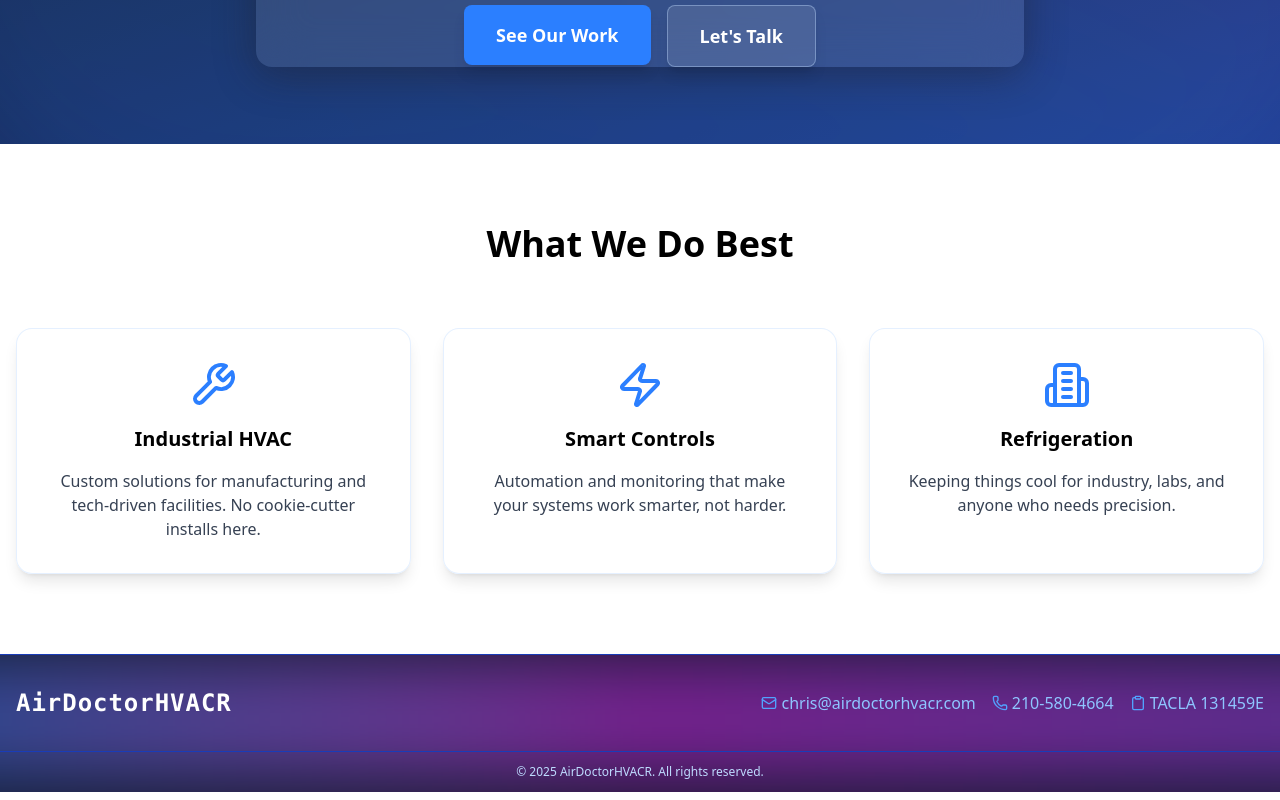
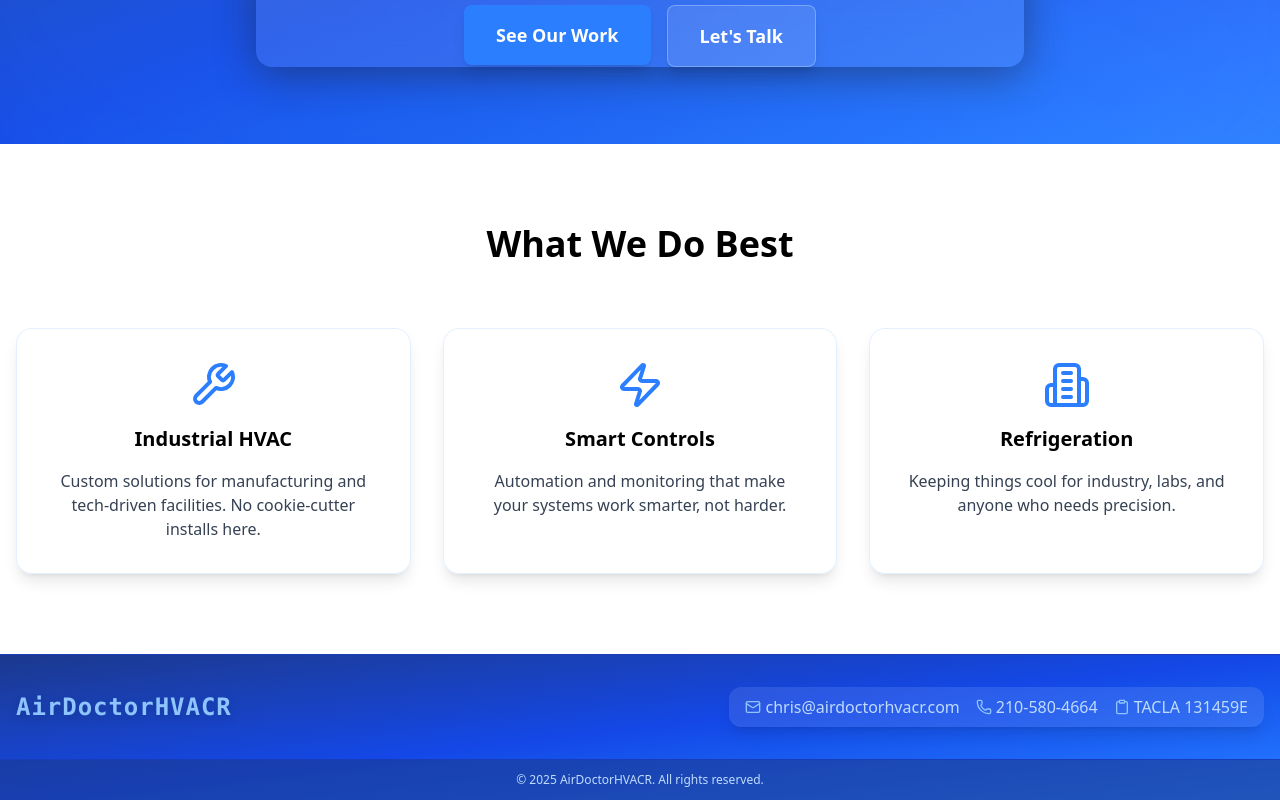
Before and after one commit to Majestyk1/airdoctor-refactor, a React (Vite) app: page / in a window 1280 px wide. Shown: the part 336-1136 px from the top of the page. Built offline with nearby package versions, Linux system fonts and the light colour scheme.

Commit message:
complete home and about page layout

```diff
--- a/package.json
+++ b/package.json
@@ -10,6 +10,7 @@
     "preview": "vite preview"
   },
   "dependencies": {
+    "focus-trap-react": "^11.0.4",
     "framer-motion": "^12.17.3",
     "gleamy": "^2.0.16",
     "hover.css": "^2.3.2",
--- a/src/components/Navbar.jsx
+++ b/src/components/Navbar.jsx
@@ -3,6 +3,7 @@
 import { Menu, X, Phone } from 'lucide-react'
 import { motion, AnimatePresence } from 'framer-motion'
 import 'hover.css/css/hover-min.css'
+import DrawerPortal from './common/DrawerPortal'
 
 const links = [
   { to: '/', label: 'Home' },
@@ -69,7 +70,7 @@
               ? 'navbar__logo_scrolled text-sky-400 drop-shadow-lg'
               : 'navbar__logo_transparent text-white drop-shadow'
           }`}>
-            AirDoctorHVAC
+            AirDoctorHVACR
           </Link>
         </motion.div>
         {/* Desktop Nav */}
@@ -124,17 +125,7 @@
         </div>
       </div>
       {/* Mobile Drawer Overlay & Drawer (Animated Together) */}
-      <AnimatePresence>
-        {isOpen && (
-          <>
-            <motion.div
-              key="overlay"
-              initial={{ opacity: 0 }}
-              animate={{ opacity: 1 }}
-              exit={{ opacity: 0 }}
-              transition={{ duration: 0.25 }}
-              className="navbar__overlay fixed inset-0 bg-black/60 backdrop-blur-lg z-40 pointer-events-auto"
-            />
+      <DrawerPortal isOpen={isOpen} onClose={onClose}>
         <motion.aside
           key="drawer"
           ref={drawerRef}
@@ -142,7 +133,7 @@
           animate={{ x: 0 }}
           exit={{ x: '100%' }}
           transition={{ type: 'spring', stiffness: 300, damping: 30 }}
-              className={`navbar__drawer fixed inset-y-0 right-0 w-3/4 max-w-xs bg-gradient-to-br from-blue-900 via-blue-800 to-blue-700/90 p-6 z-50 shadow-2xl backdrop-blur-2xl border-l-2 border-blue-400/30 ${isOpen ? 'navbar__drawer_open translate-x-0' : 'navbar__drawer_closed translate-x-full'}`}
+          className={`navbar__drawer fixed inset-y-0 right-0 w-3/4 max-w-xs bg-transparent p-6 z-50 shadow-2xl backdrop-blur-2xl ${isOpen ? 'navbar__drawer_open translate-x-0' : 'navbar__drawer_closed translate-x-full'}`}
           aria-label="Mobile navigation"
         >
           <nav className="navbar__mobile-nav flex flex-col gap-4">
@@ -163,9 +154,7 @@
             </motion.div>
           </div>
         </motion.aside>
-          </>
-        )}
-      </AnimatePresence>
+      </DrawerPortal>
     </motion.header>
   )
 }
--- /dev/null
+++ b/src/components/common/DrawerPortal.jsx
@@ -0,0 +1,48 @@
+import { useEffect, useRef } from 'react'
+import { createPortal } from 'react-dom'
+import FocusTrap from 'focus-trap-react'
+
+function DrawerPortal({ isOpen, onClose, children }) {
+  // Create or get the portal root
+  const portalRoot = useRef(document.getElementById('drawer-root') || (() => {
+    const el = document.createElement('div')
+    el.id = 'drawer-root'
+    document.body.appendChild(el)
+    return el
+  })())
+
+  // Prevent background scroll
+  useEffect(() => {
+    if (isOpen) document.body.style.overflow = 'hidden'
+    else document.body.style.overflow = ''
+    return () => { document.body.style.overflow = '' }
+  }, [isOpen])
+
+  // Escape key closes drawer
+  useEffect(() => {
+    if (!isOpen) return
+    const onKeyDown = (e) => { if (e.key === 'Escape') onClose() }
+    window.addEventListener('keydown', onKeyDown)
+    return () => window.removeEventListener('keydown', onKeyDown)
+  }, [isOpen, onClose])
+
+  if (!isOpen) return null
+
+  return createPortal(
+    <FocusTrap active={isOpen} focusTrapOptions={{ clickOutsideDeactivates: true, escapeDeactivates: false }}>
+      <div className="drawer-portal fixed inset-0 z-50 flex">
+        {/* Overlay */}
+        <div
+          className="drawer-portal__overlay fixed inset-0 bg-black/60 backdrop-blur-md transition-opacity duration-300"
+          aria-hidden="true"
+          onClick={onClose}
+        />
+        {/* Drawer (children should be the aside/nav) */}
+        {children}
+      </div>
+    </FocusTrap>,
+    portalRoot.current
+  )
+}
+
+export default DrawerPortal
--- a/src/components/common/HeroSection.jsx
+++ b/src/components/common/HeroSection.jsx
@@ -5,7 +5,7 @@
   title,
   subtitle,
   accent,
-  background = 'bg-gradient-to-br from-gray-900 to-blue-900',
+  background = 'bg-gradient-to-br from-blue-900 via-blue-700 to-blue-500',
   children,
   className = '',
 }) {
--- a/src/pages/Footer.jsx
+++ b/src/pages/Footer.jsx
@@ -1,47 +1,37 @@
 import { Mail, Phone, Clipboard } from 'lucide-react'
 import { Link } from 'react-router-dom'
-import { motion } from 'framer-motion'
 
 function Footer() {
   const currentYear = new Date().getFullYear()
 
   return (
-    <footer className="footer relative bg-gray-900 text-white border-t border-blue-800 overflow-hidden">
-      {/* Retro animated glow bar */}
-      <motion.div
-        className="footer__glow pointer-events-none absolute left-1/2 top-0 -translate-x-1/2 z-0 w-[120vw] h-24 md:h-32 blur-2xl bg-gradient-to-r from-blue-500 via-fuchsia-500 to-purple-500 opacity-60 animate-pulse"
-        initial={{ opacity: 0.5, scaleX: 1 }}
-        animate={{ opacity: [0.5, 0.8, 0.5], scaleX: [1, 1.04, 1] }}
-        transition={{ duration: 6, repeat: Infinity, ease: 'easeInOut' }}
-        aria-hidden="true"
-      />
-      <div className="footer__container relative z-10 w-full max-w-screen-xl mx-auto px-4 py-8">
+    <footer className="footer bg-gradient-to-br from-blue-900 via-blue-700 to-blue-500 text-white border-t border-blue-800">
+      <div className="footer__container w-full max-w-screen-xl mx-auto px-4 py-8">
         <div className="footer__row flex flex-col items-center justify-center gap-y-3 gap-x-4 text-center md:flex-row md:justify-between md:text-left">
           {/* Logo & Brand */}
-          <Link to="/" className="footer__logo text-base sm:text-xl md:text-2xl font-bold text-white tracking-wide mb-2 md:mb-0 font-mono pixelated">
+          <Link to="/" className="footer__logo text-base sm:text-xl md:text-2xl font-bold text-blue-300 tracking-wide mb-2 md:mb-0 font-mono pixelated drop-shadow-lg">
             AirDoctorHVACR
           </Link>
           {/* Contact Info */}
-          <div className="footer__contact flex flex-col items-center gap-y-2 md:flex-row md:items-center md:gap-x-4 md:gap-y-0">
+          <div className="footer__contact flex flex-col items-center gap-y-2 md:flex-row md:items-center md:gap-x-4 md:gap-y-0 bg-white/10 backdrop-blur-xl rounded-xl px-4 py-2 shadow-lg">
             <div className="footer__contact-item flex items-center gap-1 text-xs sm:text-sm md:text-base">
-              <Mail className="footer__icon w-4 h-4 text-blue-400" />
-              <a href="mailto:chris@airdoctorhvacr.com" className="footer__link text-blue-300 hover:text-blue-400 font-medium">chris@airdoctorhvacr.com</a>
+              <Mail className="footer__icon w-4 h-4 text-blue-300" />
+              <a href="mailto:chris@airdoctorhvacr.com" className="footer__link text-blue-200 hover:text-blue-400 font-medium">chris@airdoctorhvacr.com</a>
             </div>
             <div className="footer__contact-item flex items-center gap-1 text-xs sm:text-sm md:text-base">
-              <Phone className="footer__icon w-4 h-4 text-blue-400" />
-              <a href="tel:2105804664" className="footer__link text-blue-300 hover:text-blue-400 font-medium">210-580-4664</a>
+              <Phone className="footer__icon w-4 h-4 text-blue-300" />
+              <a href="tel:2105804664" className="footer__link text-blue-200 hover:text-blue-400 font-medium">210-580-4664</a>
             </div>
             <div className="footer__contact-item flex items-center gap-1 text-xs sm:text-sm md:text-base">
-              <Clipboard className="footer__icon w-4 h-4 text-blue-400" />
-              <span className="footer__license text-blue-300 font-medium">TACLA 131459E</span>
+              <Clipboard className="footer__icon w-4 h-4 text-blue-300" />
+              <span className="footer__license text-blue-200 font-medium">TACLA 131459E</span>
             </div>
           </div>
         </div>
       </div>
-      <div className="footer__bottom relative z-10 text-center text-xs text-blue-200 py-3 border-t border-blue-800">
+      <div className="footer__bottom text-center text-xs text-blue-200 py-3 border-t border-blue-800 bg-blue-900/60">
         © {currentYear} AirDoctorHVACR. All rights reserved.
       </div>
-      {/* Pixelated font style for retro effect */}
       <style>{`
         .pixelated {
           font-family: 'Press Start 2P', 'VT323', 'Fira Mono', 'Menlo', 'monospace';
```
Also changed, not shown: 1 other file (tests, documents, lock files or other folders). Lines whose indentation alone changed are shown as unchanged.
